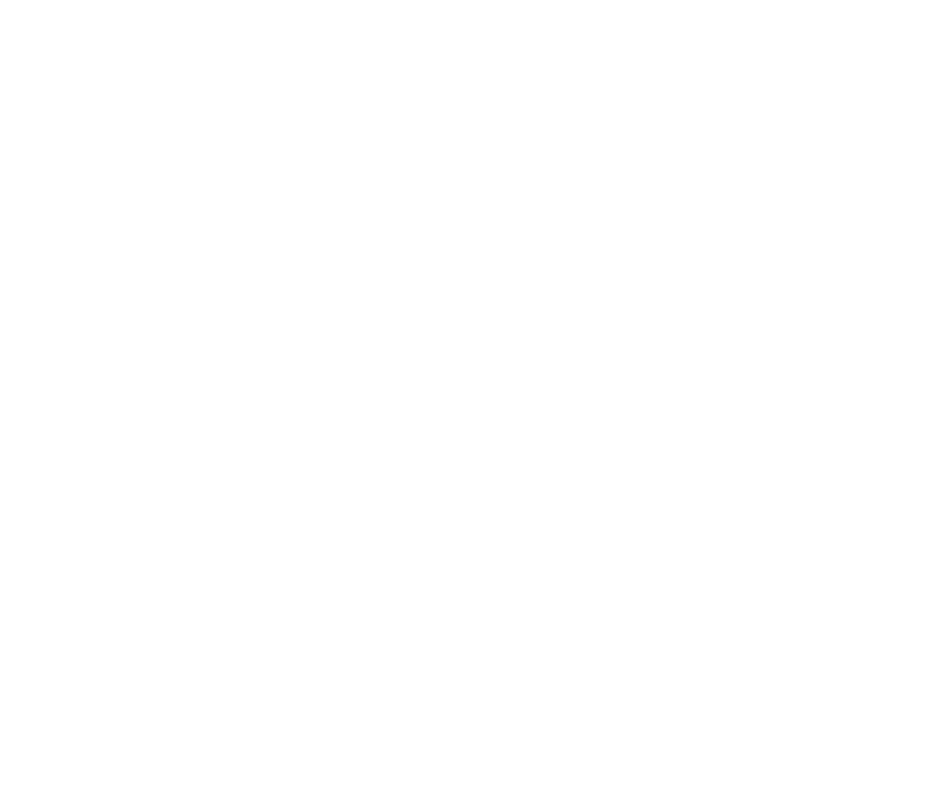
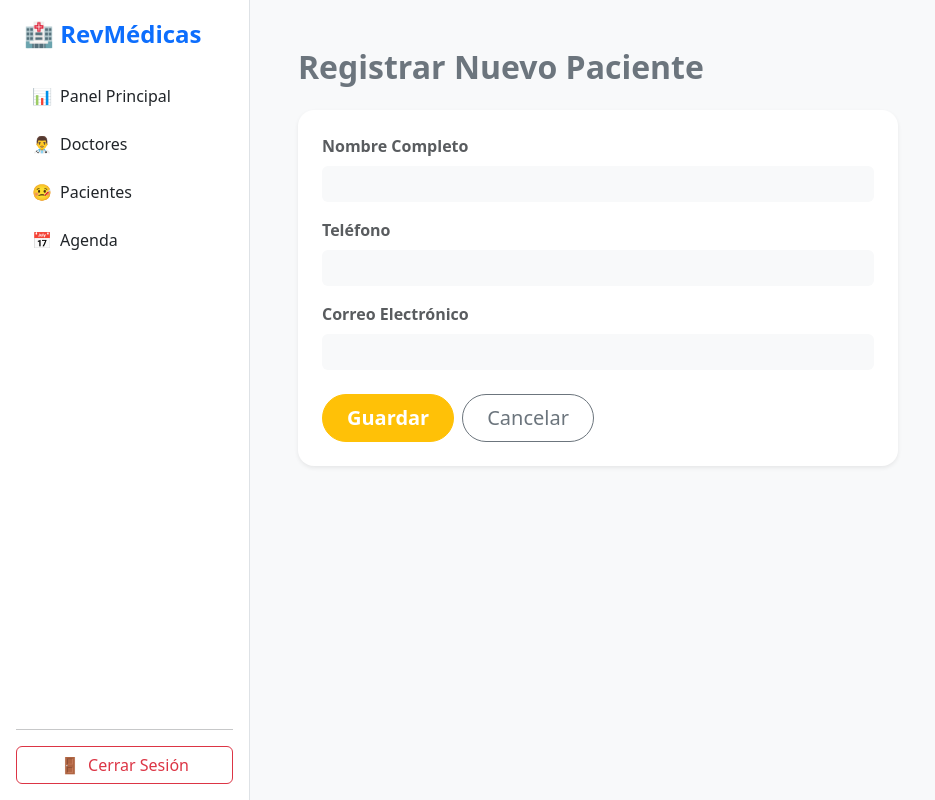
Before and after one commit to Vhinil-O/Proyecto-final-RevMedicas, a React app in the folder frontend/: page /patients/create in a window 1280 px wide. Before the commit this address had no page. Shown: the whole page, without its empty margins (0-935 px from the left). Built offline with nearby package versions, Linux system fonts and the light colour scheme; the HTML template or start-up script is replaced by a standard one.

Commit message:
[ADDED] CRUD pacientes

```diff
--- a/frontend/src/App.jsx
+++ b/frontend/src/App.jsx
@@ -6,6 +6,8 @@
 import Dashboard from './pages/Dashboard';
 import Doctors from './pages/Doctors';
 import DoctorForm from './pages/DoctorForm'
+import Patients from './pages/Patients';
+import PatientForm from './pages/PatientForm';
 
 function App() {
   return (
@@ -18,9 +20,12 @@
       <Route path="/dashboard" element={<Dashboard />} />
 
       <Route path="/doctors" element={<Doctors />} />
-
       <Route path="/doctors/create" element={<DoctorForm />} />
       <Route path="/doctors/edit/:id" element={<DoctorForm />} />
+
+      <Route path="/patients" element={<Patients />} />
+      <Route path="/patients/create" element={<PatientForm />} />
+      <Route path="/patients/edit/:id" element={<PatientForm />} />
 
     </Routes>
   );
--- /dev/null
+++ b/frontend/src/pages/PatientForm.jsx
@@ -0,0 +1,107 @@
+// src/pages/PatientForm.jsx
+import React, { useState, useEffect } from 'react';
+import { useNavigate, useParams } from 'react-router-dom';
+import Sidebar from '../components/Sidebar';
+import api from '../services/api';
+
+function PatientForm() {
+  const [nombre, setNombre] = useState('');
+  const [telefono, setTelefono] = useState('');
+  const [email, setEmail] = useState('');
+
+  const navigate = useNavigate();
+  const { id } = useParams();
+
+  // Si es editar, cargamos los datos
+  useEffect(() => {
+    const loadPatient = async () => {
+      if (id) {
+        try {
+          const response = await api.get(`/patients/${id}`);
+          setNombre(response.data.nombre);
+          setTelefono(response.data.telefono);
+          setEmail(response.data.email);
+        } catch (error) {
+          console.log(error)
+          alert("Error al cargar paciente");
+        }
+      }
+    };
+    loadPatient();
+  }, [id]);
+
+  const handleSubmit = async (e) => {
+    e.preventDefault();
+    const data = { nombre, telefono, email };
+
+    try {
+      if (id) {
+        await api.put(`/patients/${id}`, data);
+        alert('Paciente actualizado');
+      } else {
+        await api.post('/patients/', data);
+        alert('Paciente registrado');
+      }
+      navigate('/patients');
+    } catch (error) {
+      console.error(error);
+      alert('Error al guardar');
+    }
+  };
+
+  return (
+    <div className="d-flex bg-light" style={{ minHeight: '100vh' }}>
+      <Sidebar />
+      <div className="flex-grow-1 p-5">
+        <h2 className="fw-bold text-secondary mb-4">
+          {id ? 'Editar Paciente' : 'Registrar Nuevo Paciente'}
+        </h2>
+
+        <div className="card border-0 shadow-sm rounded-4 p-4" style={{ maxWidth: '600px' }}>
+          <form onSubmit={handleSubmit}>
+
+            <div className="mb-3">
+              <label className="form-label fw-bold text-muted">Nombre Completo</label>
+              <input
+                type="text"
+                className="form-control bg-light border-0"
+                value={nombre} onChange={(e) => setNombre(e.target.value)} required
+              />
+            </div>
+
+            <div className="mb-3">
+              <label className="form-label fw-bold text-muted">Teléfono</label>
+              <input
+                type="tel"
+                className="form-control bg-light border-0"
+                value={telefono} onChange={(e) => setTelefono(e.target.value)} required
+              />
+            </div>
+
+            <div className="mb-4">
+              <label className="form-label fw-bold text-muted">Correo Electrónico</label>
+              <input
+                type="email"
+                className="form-control bg-light border-0"
+                value={email} onChange={(e) => setEmail(e.target.value)} required
+              />
+            </div>
+
+            <div className="d-flex gap-2">
+              <button type="submit" className="btn btn-warning text-white fw-bold btn-lg rounded-pill px-4">
+                Guardar
+              </button>
+              <button type="button" className="btn btn-outline-secondary btn-lg rounded-pill px-4"
+                onClick={() => navigate('/patients')}>
+                Cancelar
+              </button>
+            </div>
+
+          </form>
+        </div>
+      </div>
+    </div>
+  );
+}
+
+export default PatientForm;
--- /dev/null
+++ b/frontend/src/pages/Patients.jsx
@@ -0,0 +1,105 @@
+// src/pages/Patients.jsx
+import React, { useEffect, useState } from 'react';
+import { useNavigate } from 'react-router-dom';
+import Sidebar from '../components/Sidebar';
+import api from '../services/api';
+
+function Patients() {
+  const [patients, setPatients] = useState([]);
+  const navigate = useNavigate();
+
+  // 1. Cargar pacientes al iniciar
+  useEffect(() => {
+    const fetchPatients = async () => {
+      try {
+        const response = await api.get('/patients/');
+        setPatients(response.data);
+      } catch (error) {
+        console.error("Error:", error);
+      }
+    };
+    fetchPatients();
+  }, []);
+
+  // 2. Borrar paciente
+  const handleDelete = async (id) => {
+    if (window.confirm("¿Estás seguro de eliminar este paciente?")) {
+      try {
+        await api.delete(`/patients/${id}`);
+        setPatients(patients.filter(p => p.id_patient !== id));
+      } catch (error) {
+        console.log(error)
+        alert("Error al eliminar");
+      }
+    }
+  };
+
+  return (
+    <div className="d-flex bg-light" style={{ minHeight: '100vh' }}>
+      <Sidebar />
+
+      <div className="flex-grow-1 p-5">
+        <div className="d-flex justify-content-between align-items-center mb-4">
+          <h2 className="fw-bold text-secondary">Listado de Pacientes</h2>
+          <button
+            onClick={() => navigate('/patients/create')}
+            className="btn btn-warning text-white fw-bold btn-lg rounded-pill shadow-sm"
+          >
+            + Nuevo Paciente
+          </button>
+        </div>
+
+        <div className="row g-4">
+          {patients.map((patient) => (
+            <div key={patient.id_patient} className="col-md-6 col-lg-4">
+              <div className="card border-0 shadow-sm rounded-4 h-100">
+                <div className="card-body p-4">
+
+                  <div className="d-flex align-items-center mb-3">
+                    <div className="bg-warning bg-opacity-10 text-warning rounded-circle d-flex align-items-center justify-content-center me-3 fw-bold shadow-sm"
+                    style={{width:'60px',height: '60px',minWidth: '60px',fontSize: '1.5rem'}}>
+                      {patient.nombre.charAt(0).toUpperCase()}
+                    </div>
+                    <h5 className="card-title fw-bold mb-0">{patient.nombre}</h5>
+                  </div>
+
+                  <div className="mb-4">
+                    <div className="text-muted small mb-1">📞 Teléfono:</div>
+                    <div className="fw-medium">{patient.telefono}</div>
+
+                    <div className="text-muted small mt-2 mb-1">✉️ Email:</div>
+                    <div className="fw-medium">{patient.email}</div>
+                  </div>
+
+                  <div className="d-flex gap-2">
+                    <button
+                      onClick={() => navigate(`/patients/edit/${patient.id_patient}`)}
+                      className="btn btn-outline-primary btn-sm rounded-pill w-50"
+                    >
+                      Editar
+                    </button>
+                    <button
+                      onClick={() => handleDelete(patient.id_patient)}
+                      className="btn btn-outline-danger btn-sm rounded-pill w-50"
+                    >
+                      Eliminar
+                    </button>
+                  </div>
+
+                </div>
+              </div>
+            </div>
+          ))}
+
+          {patients.length === 0 && (
+            <div className="alert alert-warning text-center mt-4">
+              No hay pacientes registrados aún.
+            </div>
+          )}
+        </div>
+      </div>
+    </div>
+  );
+}
+
+export default Patients;
```
